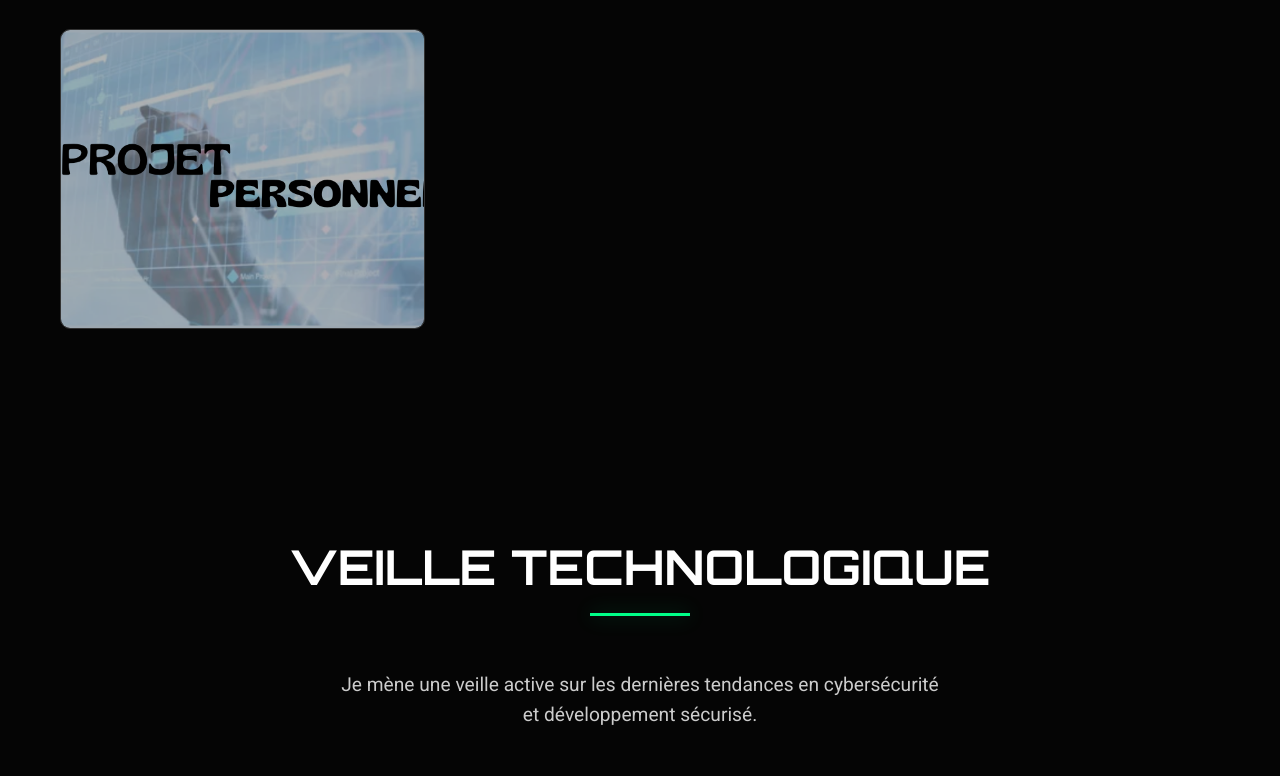
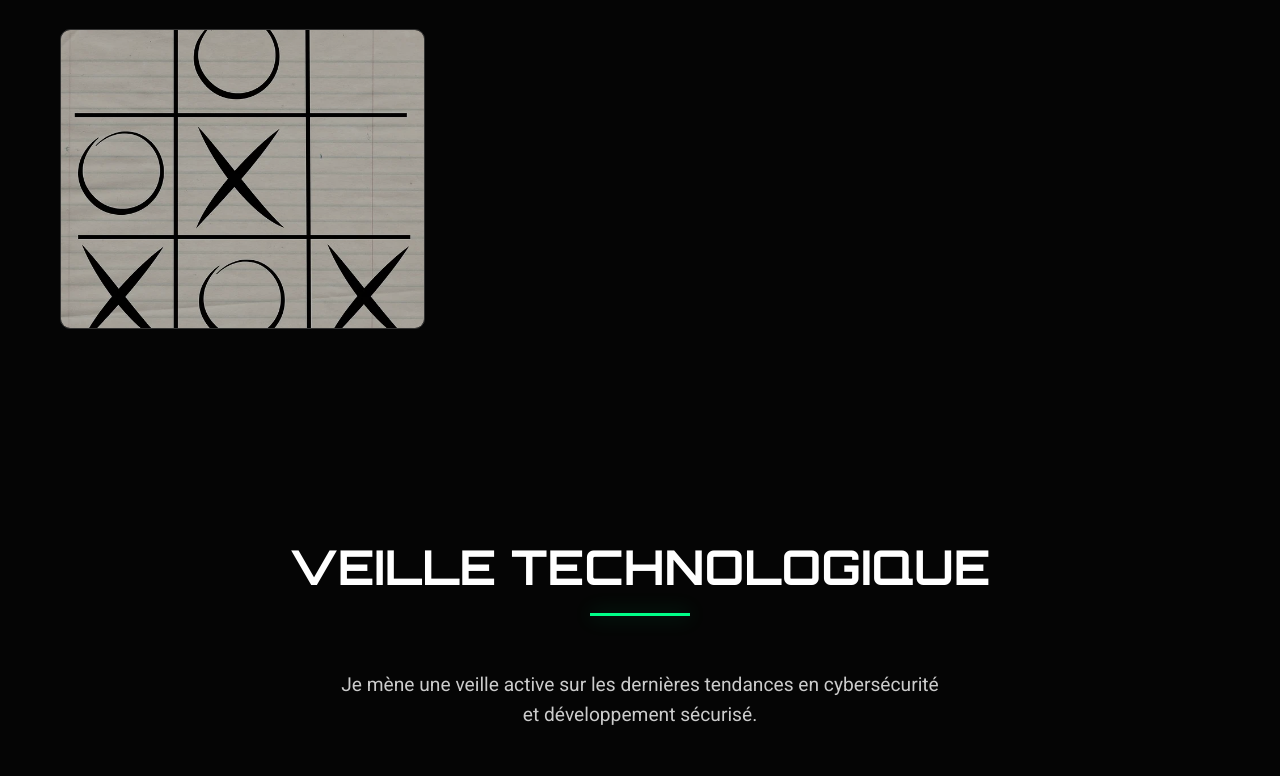
Before and after one commit to Samirsj/presentation, a plain HTML site: page index.html in a window 1280 px wide. Shown: the part 4603-5379 px from the top of the page. Drawn offline with Linux system fonts and the light colour scheme.

Commit message:
ajt img  morpion projet

```diff
--- a/index.html
+++ b/index.html
@@ -435,7 +435,7 @@
 
                   <div class="projet-card">
                     <div class="projet-image">
-                        <img src="./img/PROJET.png "alt="Application Java" onerror="this.style.display='none'">
+                        <img src="./img/morpionimg.webp "alt="Application Java" onerror="this.style.display='none'">
                         <div class="projet-overlay">
                             <h3>Morpion</h3>
                             <p>Morpion est un jeu de Tic-Tac-Toe en trois manches où deux joueurs s'affrontent pour la victoire. </p>
```
